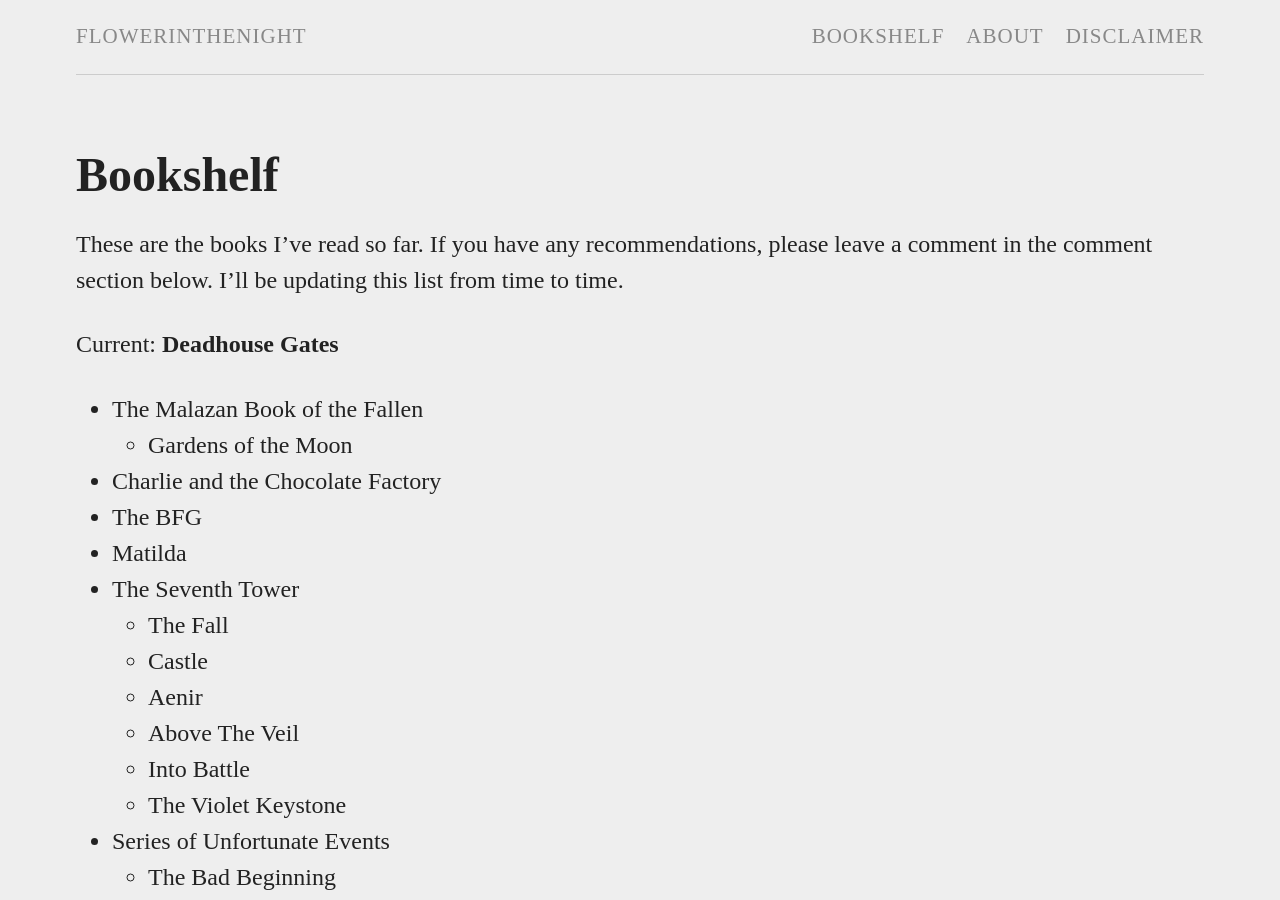
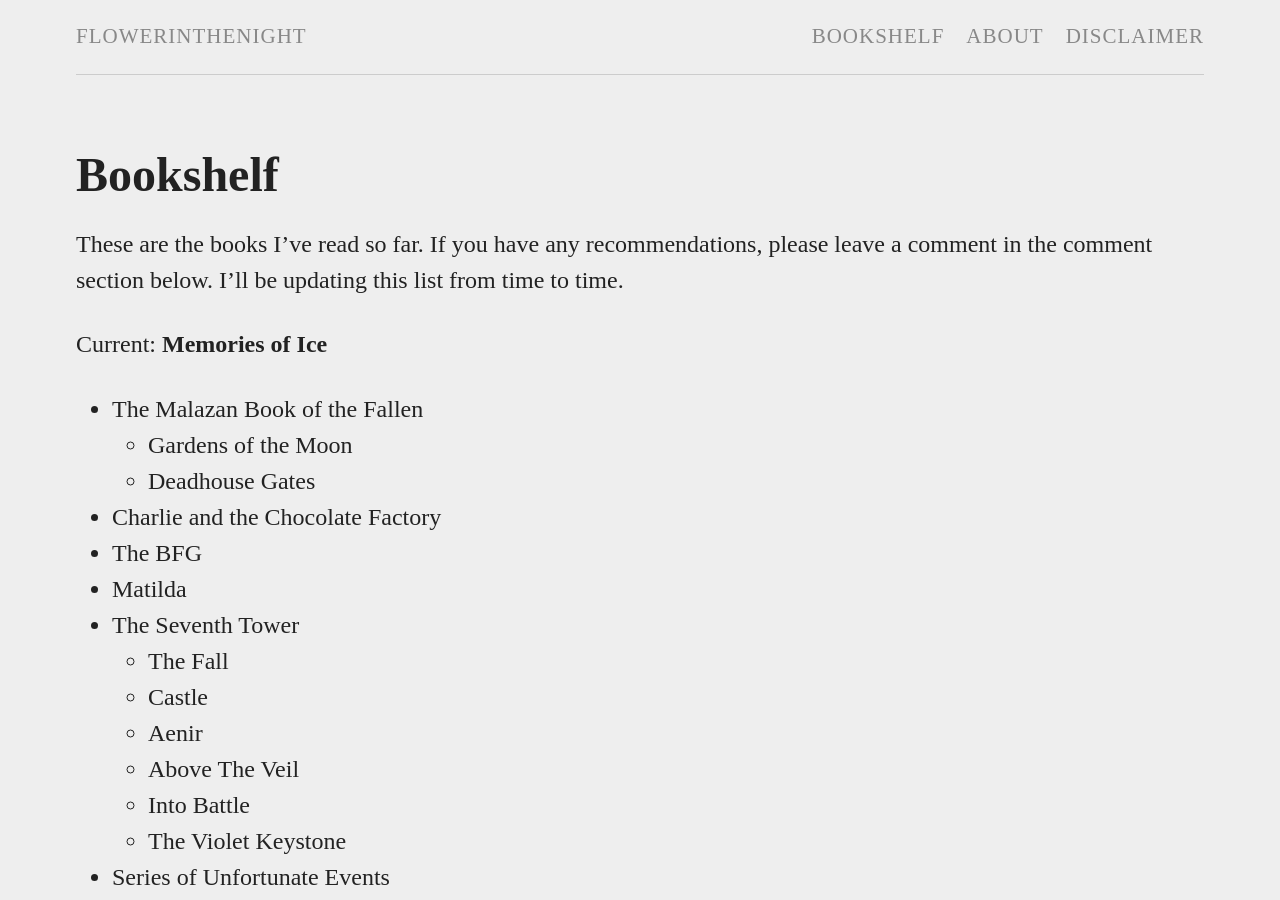
Before and after one commit to flowerinthenight/flowerinthenight.github.io, a Jekyll site: the page built from bookshelf.md, in a window 1280 px wide and 900 px high. Built offline with Jekyll 4.4.1, drawn with Linux system fonts in a browser that asks for light colours; some web fonts are replaced; comment, search, counter and statistics services are not loaded.

Commit message:
Update bookshelf.md

```diff
--- a/bookshelf.md
+++ b/bookshelf.md
@@ -6,10 +6,11 @@ permalink: /bookshelf/
 
 These are the books I've read so far. If you have any recommendations, please leave a comment in the comment section below. I'll be updating this list from time to time.
 
-Current: **Deadhouse Gates**
+Current: **Memories of Ice**
 
 * The Malazan Book of the Fallen
   * Gardens of the Moon
+  * Deadhouse Gates
 * Charlie and the Chocolate Factory
 * The BFG
 * Matilda
```
